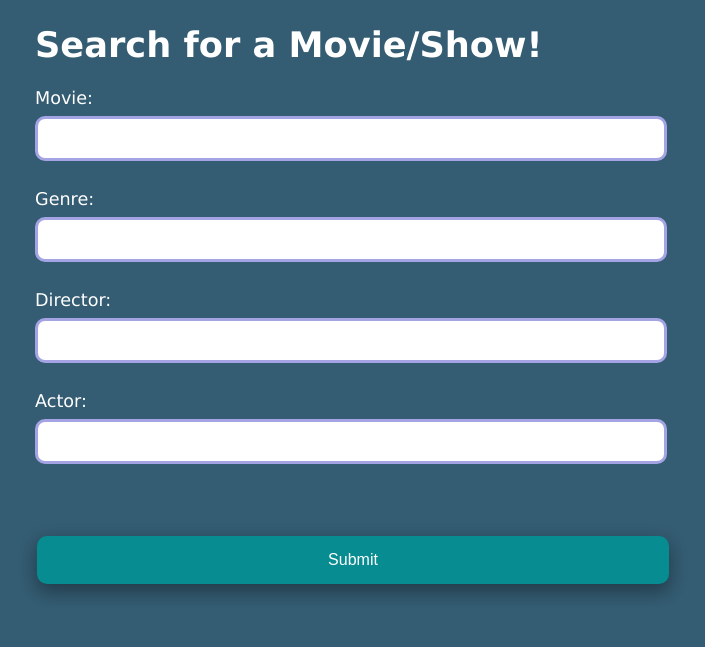
After one commit to mariapetrova42/videostore, a PHP site: page /search.php in a window 1280 px wide. The commit adds this page. Shown: the top 647 px of the page, without its empty margins (289-994 px from the left). Run offline with PHP 8.4, Linux system fonts and the light colour scheme.

Commit message:
search.php is functional for one-element searches

```diff
--- /dev/null
+++ b/search.php
@@ -0,0 +1,159 @@
+<!DOCTYPE html>
+<html>
+<head>
+    <title>Search Movies</title>
+	<link rel="stylesheet" href="styles.css">
+
+    <style>
+
+        table, th, td, tr {
+            border: solid grey;
+			border-collapse:collapse;
+        }
+    </style>
+
+	<script>
+			function submit()
+			{
+				document.getElementById("submitButton").type = "submit";
+				//document.getElementById("myForm").submit();
+			}
+	</script>
+</head>
+<body>
+	<div id="wrapper">
+	<h1>Search for a Movie/Show!</h1>
+
+	<form method="get" action="<?php echo htmlspecialchars($_SERVER["PHP_SELF"]);?>" id="myForm">
+
+		Movie:  <input type="text" name="movie_title" id="movie_title"/>
+		<br><br>
+		Genre: <input type="text" name="movie_genre" id="movie_genre"/>
+		<br><br>
+		Director: <input type="text" name="movie_director" id="movie_director"/>
+		<br><br>
+		Actor: <input type="text" name="movie_actor" id="movie_actor"/>
+		<br><br>
+		<!-- Actor 2: <input type="text" name="movie_actor" id="movie_actor2"/> -->
+
+		<br><br>
+
+		<input type="button" value = "Submit" onclick='submit()' id="submitButton"/>
+	</form>
+
+	<br>
+	<br>
+	<!-- <a href='searchVRG_fancy.php?artistName=&nation=United States'>Click here for American Artists</a> -->
+    <br>
+	</div>
+<?php
+    $servername = "localhost";
+    $username = "root";
+    $password = "";
+    $dbname = "VideoStore";
+
+    // Create connection
+    $conn = new mysqli($servername, $username, $password, $dbname);
+
+    // Check connection
+    if ($conn->connect_error) {
+    die("Connection failed: " . $conn->connect_error);
+    }
+    //echo "Connected successfully<br>";
+
+	// if(isset($_GET["movie_title"]) || isset($_GET["movie_genre"]) || isset($_GET["movie_director"]) || isset($_GET["movie_actor"])){
+	// $array1 = array("movie_title", "movie_genre", "movie_director", "movie_actor");
+
+	// echo"hello";
+
+	// $array2 = array();
+	// for($x = 0; $x <= strlen($array); $x += 1){
+	// 	if(isset($_GET[$array[i]]))
+	// 	$array2 = [$x];
+	// }
+	// $sql = "select * from movie where" ;
+
+
+	// echo $sql;
+
+	// 	$sql;
+	// 	for($i = 0; $i <=strlen($array2); $i +=1){
+	// 		$sql +=  "$array[$i] like %" . "$array[$i]";
+	// 	}
+
+	// 	if (strlen($array) > 1){
+	// 		for($i = 0; $i <=strlen($array); $i +=1){
+	// 			$sql +=  "AND $array[$i] like % $array[$i]";
+	// 		}
+	// }
+
+
+
+	if(isset($_GET["movie_title"]) || isset($_GET["movie_genre"]) || isset($_GET["movie_director"]) || isset($_GET["movie_actor1"]))
+	{
+		$title = isset($_GET["movie_title"])?$_GET["movie_title"]:"";
+		$genre = isset($_GET["movie_genre"])?$_GET["movie_genre"]:"";
+		$director = isset($_GET["movie_director"])?$_GET["movie_director"]:"";
+		$actor = isset($_GET["movie_actor"])?$_GET["movie_actor"]:"";
+
+		// $array = array($title)
+
+		if (!empty($_GET['movie_title']))
+			$sql = "select * from movie where movie_title like '%$title%'";
+		if (!empty($_GET['movie_genre']))
+			$sql = "select * from movie where movie_genre like '%$genre%'";
+		if (!empty($_GET['movie_director']))
+			$sql = "select * from movie where movie_director like '%$director%'";
+		if (!empty($_GET['movie_actor']))
+			// $sql = "select * from movie where movie_actor1 like '%$actor%' OR movie_actor2 like '%$actor%'";
+			$sql = "SELECT * FROM movie WHERE movie_actor1 LIKE '%" . $actor . "%' OR movie_actor2 LIKE '%" . $actor . "%'";
+		echo $sql;
+
+		// if($name == "")
+		// if(isset($_GET["movie_title"]))
+		// 	$sql = "select * from movie where movie_title like '%$title%'";
+		// 	// echo $sql;
+		// else if($title = "" and $genre=="")
+		// 	$sql = "select * from movie where movie_genre like '%$genre%'";
+		// 	echo $sql;
+		// else if($title == "" and $director="")
+		// $sql = "select * from movie where movie_title like '%$title%' AND movie_director like '%$director%'";
+		// else
+		// $sql = "select * from movie where movie_title like '%$title%' AND movie_actor1 like '%$actor1%' OR movie_actor2 like '%$actor2%";
+
+		$result = $conn->query($sql);
+
+		if ($result->num_rows > 0) {
+			echo "<table>";
+			echo "<tr>";
+				echo "<th>Title</th>";
+				echo "<th>Genre</th>";
+				echo "<th>Director</th>";
+				echo "<th>Actor 1</th>";
+				echo "<th>Actor 2</th>";
+			echo "</tr>";
+			// output data of each row
+			while($row = $result->fetch_assoc()) {
+				echo "<tr>";
+					echo "<td>" . $row['movie_title'] . "</td>";
+					echo "<td>" . $row["movie_genre"] . "</td>";
+					echo "<td>" . $row['movie_director'] . "</td>";
+					echo "<td>" . $row['movie_actor1'] . "</td>";
+					echo "<td>" . $row['movie_actor2'] . "</td>";
+                    echo "<td>" ."<a href=reserve.php?artistid=".$row['ArtistID'] .">Reserve</a>". "</td>";
+					echo "<td>" ."<a href=borrow.php?artistid=".$row['ArtistID'] .">Borrow</a>". "</td>";
+
+				echo "</tr>";
+
+			}
+			echo "</table>";
+		}
+		else {
+			echo "0 results";
+		}
+    }
+    $conn->close();
+?>
+
+</body>
+</html>
--- a/styles.css
+++ b/styles.css
@@ -45,7 +45,7 @@ input, textarea, button {
 	border-radius: 10px;
   }
 
-input[type=text]:focus, input[type=password]:focus, textarea:focus, input[type=email]:focus, button {
+input[type=text]:focus, input[type=password]:focus, textarea:focus, input[type=email]:focus {
 	border: 3px solid rgb(95, 95, 210);
 	background-color: rgb(221, 221, 247);
 }
@@ -53,7 +53,7 @@ input[type=text]:focus, input[type=password]:focus, textarea:focus, input[type=e
 
 /* Styling submit button */
 /* input[type=submit]{ */
-input[type=submit]{
+input[type=submit], input[type=button]{
 
     background-color:#078c91;
     color: black;
```
Also changed, not shown: index.php (+27 -6 lines), signup.php (+6 -4 lines).
